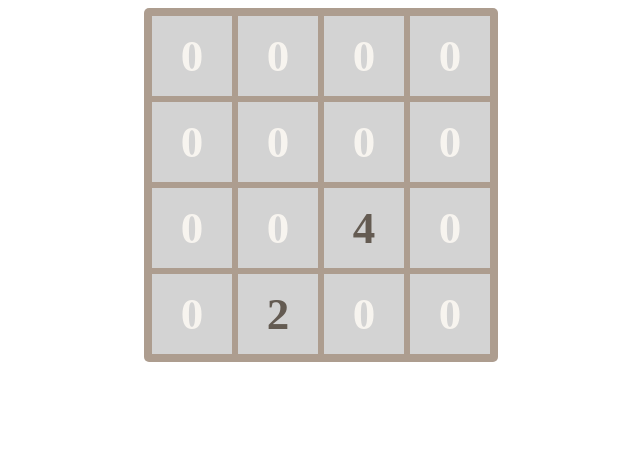
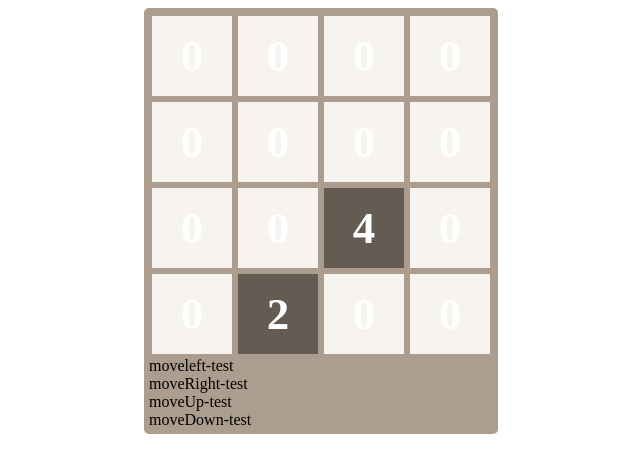
Before and after one commit to juicyorange/2048-Game, a React (Create React App) app: page / in a window 1280 px wide. Shown: the top 472 px of the page, without its empty margins (319-959 px from the left). Built offline with nearby package versions, Linux system fonts and the light colour scheme.

Commit message:
add : left,right,up,down move

```diff
--- a/src/App.tsx
+++ b/src/App.tsx
@@ -2,15 +2,7 @@ import React, { useEffect } from 'react';
 import styled from 'styled-components';
 import { useState } from 'react';
 import './App.css';
-import { findAllByPlaceholderText } from '@testing-library/dom';
-
-// 어떤 방향으로 밀때 배열의 가장 왼쪽 s, 그다음 f
-// [0 , 0 ,0 ,0]
-//  s   f
-// 1) number[s] == 0 number[f] == 0  -> f++
-// 2) number[s] != 0 number[f] == 0 => f++
-// 3) number[s] == 0 number[f] != 0 ->  number[s] = number[f] , s++ , f=s+1
-// 3) number[s] != 0 number[f] !=0 && number[s] == number[f] -> number[s] = number[s]+number[f], s++, f=s+1
+import { reverse } from 'dns';
 
 const Board = styled.div`
   background: #ad9d8f;
@@ -90,6 +82,283 @@ function App() {
     pushGrid[randomPush[0]][randomPush[1]] = pushNumber;
     return pushGrid;
   };
+
+  // 왼쪽으로 이동시키고, 값을 더한 Grid를 return. 내부에서 setGrid 사용하지 않는다.
+  const moveLeft = (inputGrid: number[][]) => {
+    let moveGrid: number[][] = [];
+
+    // 한쪽으로 몰아넣기
+    // 비어있는 것(0)이 있다면 row에 넣지 않고, 나머지는 넣는다.
+    // 이때 0의 개수를 count하고 나중에 그만큼 row에 push
+    for (let i = 0; i < inputGrid.length; i++) {
+      let row = [];
+      let empty_count = 0;
+      for (let j = 0; j < inputGrid[i].length; j++) {
+        let nowNumber = inputGrid[i][j];
+        if (nowNumber !== 0) {
+          row.push(nowNumber);
+        } else {
+          empty_count++;
+        }
+      }
+      // 0이 있던만큼 다시 0을 넣어준다.
+      for (let j = 0; j < empty_count; j++) {
+        row.push(0);
+      }
+      moveGrid.push(row);
+    }
+
+    // 같은 숫자가 있다면 결합하기
+    // [4,4,4,4], [4,2,2,0], [4,4,2,0], [4,2,4,4] 의 4가지 경우가 존재.
+    // 0의 경우는 신경쓰지 않아도 된다. 어차피 위에서 다 한쪽으로 몰아놔서 신경x
+    for (let i = 0; i < moveGrid.length; i++) {
+      // [4,4,4,4] 의 경우. 2개씩 짝을 이루어서 합쳐지는 것이 가능할때
+      if (
+        moveGrid[i][0] === moveGrid[i][1] &&
+        moveGrid[i][2] === moveGrid[i][3]
+      ) {
+        moveGrid[i][0] = moveGrid[i][0] * 2;
+        moveGrid[i][1] = moveGrid[i][2] * 2;
+        moveGrid[i][2] = 0;
+        moveGrid[i][3] = 0;
+      }
+      // [4,4,2,0] [4,4,0,0], [4,4,2,4] 의 경우
+      else if (moveGrid[i][0] === moveGrid[i][1]) {
+        moveGrid[i][0] = moveGrid[i][0] * 2;
+        moveGrid[i][1] = moveGrid[i][2];
+        moveGrid[i][2] = moveGrid[i][3];
+        moveGrid[i][3] = 0;
+      }
+      // [4,2,2,0], [4,2,2,4]
+      else if (moveGrid[i][1] === moveGrid[i][2]) {
+        moveGrid[i][1] = moveGrid[i][1] * 2;
+        moveGrid[i][2] = moveGrid[i][3];
+        moveGrid[i][3] = 0;
+      }
+      // [4,2,4,4] 의 경우
+      else if (moveGrid[i][2] === moveGrid[i][3]) {
+        moveGrid[i][2] = moveGrid[i][2] * 2;
+        moveGrid[i][3] = 0;
+      }
+    }
+
+    // test
+    setGrid(pushNumber(moveGrid));
+  };
+
+  const moveRight = (inputGrid: number[][]) => {
+    let moveGrid: number[][] = [];
+
+    // 한쪽으로 몰아넣기
+    // 비어있는 것(0)이 있다면 row에 넣지 않고, 나머지는 넣는다.
+    // 이때 0의 개수를 count하고 나중에 그만큼 row에 push
+    for (let i = 0; i < inputGrid.length; i++) {
+      let row = [];
+      let empty_count = 0;
+      for (let j = inputGrid[i].length - 1; j >= 0; j--) {
+        let nowNumber = inputGrid[i][j];
+        if (nowNumber !== 0) {
+          row.push(nowNumber);
+        } else {
+          empty_count++;
+        }
+      }
+      // 0이 있던만큼 다시 0을 넣어준다.
+      for (let j = 0; j < empty_count; j++) {
+        row.push(0);
+      }
+      let row_reversed = row.reverse();
+      moveGrid.push(row_reversed);
+    }
+
+    // 같은 숫자가 있다면 결합하기
+    // 3가지 경우가 존재
+    // [4,4,4,4], [0,2,4,4], [0,4,4,2], [4,4,2,4] 의 경우가 존재.
+    // 0의 경우는 신경쓰지 않아도 된다. 어차피 위에서 다 한쪽으로 몰아놔서 신경x
+    for (let i = 0; i < moveGrid.length; i++) {
+      // [4,4,4,4] 의 경우. 2개씩 짝을 이루어서 합쳐지는 것이 가능할때
+      if (
+        moveGrid[i][3] === moveGrid[i][2] &&
+        moveGrid[i][1] === moveGrid[i][0]
+      ) {
+        moveGrid[i][3] = moveGrid[i][3] * 2;
+        moveGrid[i][2] = moveGrid[i][1] * 2;
+        moveGrid[i][1] = 0;
+        moveGrid[i][0] = 0;
+      }
+      // [0,4,2,2], [0,0,2,2], [4,2,4,4] 의 경우
+      else if (moveGrid[i][3] === moveGrid[i][2]) {
+        moveGrid[i][3] = moveGrid[i][3] * 2;
+        moveGrid[i][2] = moveGrid[i][1];
+        moveGrid[i][1] = moveGrid[i][0];
+        moveGrid[i][0] = 0;
+      }
+      // [0,2,2,4], [4,2,2,4] 의 경우
+      else if (moveGrid[i][2] === moveGrid[i][1]) {
+        moveGrid[i][2] = moveGrid[i][2] * 2;
+        moveGrid[i][1] = moveGrid[i][0];
+        moveGrid[i][0] = 0;
+      }
+      // [4,4,2,4] 의 경우
+      else if (moveGrid[i][1] === moveGrid[i][0]) {
+        moveGrid[i][1] = moveGrid[i][1] * 2;
+        moveGrid[i][0] = 0;
+      }
+    }
+    // test
+    setGrid(pushNumber(moveGrid));
+  };
+
+  // 배열을 대각선으로 접는다.
+  const transpose = (matrix: number[][]) => {
+    for (let row = 0; row < matrix.length; row++) {
+      for (let column = 0; column < row; column++) {
+        let temp = matrix[row][column];
+        matrix[row][column] = matrix[column][row];
+        matrix[column][row] = temp;
+      }
+    }
+    return matrix;
+  };
+
+  // 배열 요소들 반대로
+  const reverse = (matrix: number[][]) => {
+    for (let i = 0; i < matrix.length; i++) {
+      matrix[i].reverse();
+    }
+    return matrix;
+  };
+
+  const moveUp = (inputGrid: number[][]) => {
+    let moveGrid: number[][] = [];
+
+    // 배열을 시계방향으로 회전시킨다.
+    inputGrid = reverse(transpose(inputGrid));
+    // 한쪽으로 몰아넣기
+    // 비어있는 것(0)이 있다면 row에 넣지 않고, 나머지는 넣는다.
+    // 이때 0의 개수를 count하고 나중에 그만큼 row에 push
+    for (let i = 0; i < inputGrid.length; i++) {
+      let row = [];
+      let empty_count = 0;
+      for (let j = inputGrid[i].length - 1; j >= 0; j--) {
+        let nowNumber = inputGrid[i][j];
+        if (nowNumber !== 0) {
+          row.push(nowNumber);
+        } else {
+          empty_count++;
+        }
+      }
+      // 0이 있던만큼 다시 0을 넣어준다.
+      for (let j = 0; j < empty_count; j++) {
+        row.push(0);
+      }
+      let row_reversed = row.reverse();
+      moveGrid.push(row_reversed);
+    }
+
+    // 같은 숫자가 있다면 결합하기
+    // 3가지 경우가 존재
+    // [4,4,4,4], [0,2,4,4], [0,4,4,2], [4,4,2,4] 의 경우가 존재.
+    // 0의 경우는 신경쓰지 않아도 된다. 어차피 위에서 다 한쪽으로 몰아놔서 신경x
+    for (let i = 0; i < moveGrid.length; i++) {
+      // [4,4,4,4] 의 경우. 2개씩 짝을 이루어서 합쳐지는 것이 가능할때
+      if (
+        moveGrid[i][3] === moveGrid[i][2] &&
+        moveGrid[i][1] === moveGrid[i][0]
+      ) {
+        moveGrid[i][3] = moveGrid[i][3] * 2;
+        moveGrid[i][2] = moveGrid[i][1] * 2;
+        moveGrid[i][1] = 0;
+        moveGrid[i][0] = 0;
+      }
+      // [0,4,2,2], [0,0,2,2], [4,2,4,4] 의 경우
+      else if (moveGrid[i][3] === moveGrid[i][2]) {
+        moveGrid[i][3] = moveGrid[i][3] * 2;
+        moveGrid[i][2] = moveGrid[i][1];
+        moveGrid[i][1] = moveGrid[i][0];
+        moveGrid[i][0] = 0;
+      }
+      // [0,2,2,4], [4,2,2,4] 의 경우
+      else if (moveGrid[i][2] === moveGrid[i][1]) {
+        moveGrid[i][2] = moveGrid[i][2] * 2;
+        moveGrid[i][1] = moveGrid[i][0];
+        moveGrid[i][0] = 0;
+      }
+      // [4,4,2,4] 의 경우
+      else if (moveGrid[i][1] === moveGrid[i][0]) {
+        moveGrid[i][1] = moveGrid[i][1] * 2;
+        moveGrid[i][0] = 0;
+      }
+    }
+    // test
+    moveGrid = transpose(reverse(moveGrid));
+    setGrid(pushNumber(moveGrid));
+  };
+
+  const moveDown = (inputGrid: number[][]) => {
+    let moveGrid: number[][] = [];
+
+    // 배열을 시계방향으로 회전시킨다.
+    inputGrid = reverse(transpose(inputGrid));
+    // 한쪽으로 몰아넣기
+    // 비어있는 것(0)이 있다면 row에 넣지 않고, 나머지는 넣는다.
+    // 이때 0의 개수를 count하고 나중에 그만큼 row에 push
+    for (let i = 0; i < inputGrid.length; i++) {
+      let row = [];
+      let empty_count = 0;
+      for (let j = 0; j < inputGrid[i].length; j++) {
+        let nowNumber = inputGrid[i][j];
+        if (nowNumber !== 0) {
+          row.push(nowNumber);
+        } else {
+          empty_count++;
+        }
+      }
+      // 0이 있던만큼 다시 0을 넣어준다.
+      for (let j = 0; j < empty_count; j++) {
+        row.push(0);
+      }
+      moveGrid.push(row);
+    }
+
+    // 같은 숫자가 있다면 결합하기
+    // [4,4,4,4], [4,2,2,0], [4,4,2,0], [4,2,4,4] 의 4가지 경우가 존재.
+    // 0의 경우는 신경쓰지 않아도 된다. 어차피 위에서 다 한쪽으로 몰아놔서 신경x
+    for (let i = 0; i < moveGrid.length; i++) {
+      // [4,4,4,4] 의 경우. 2개씩 짝을 이루어서 합쳐지는 것이 가능할때
+      if (
+        moveGrid[i][0] === moveGrid[i][1] &&
+        moveGrid[i][2] === moveGrid[i][3]
+      ) {
+        moveGrid[i][0] = moveGrid[i][0] * 2;
+        moveGrid[i][1] = moveGrid[i][2] * 2;
+        moveGrid[i][2] = 0;
+        moveGrid[i][3] = 0;
+      }
+      // [4,4,2,0] [4,4,0,0], [4,4,2,4] 의 경우
+      else if (moveGrid[i][0] === moveGrid[i][1]) {
+        moveGrid[i][0] = moveGrid[i][0] * 2;
+        moveGrid[i][1] = moveGrid[i][2];
+        moveGrid[i][2] = moveGrid[i][3];
+        moveGrid[i][3] = 0;
+      }
+      // [4,2,2,0], [4,2,2,4]
+      else if (moveGrid[i][1] === moveGrid[i][2]) {
+        moveGrid[i][1] = moveGrid[i][1] * 2;
+        moveGrid[i][2] = moveGrid[i][3];
+        moveGrid[i][3] = 0;
+      }
+      // [4,2,4,4] 의 경우
+      else if (moveGrid[i][2] === moveGrid[i][3]) {
+        moveGrid[i][2] = moveGrid[i][2] * 2;
+        moveGrid[i][3] = 0;
+      }
+    }
+    // test
+    moveGrid = transpose(reverse(moveGrid));
+    setGrid(pushNumber(moveGrid));
+  };
+
   return (
     <Board>
       {grid.map((row, rowIndex) => (
@@ -98,7 +367,7 @@ function App() {
             <Block
               key={`itemIndex-${itemIndex}`}
               style={{
-                color: item === 2 || item === 4 ? '#645B52' : '#F7F4EF',
+                background: item === 2 || item === 4 ? `#645B52` : `#F7F4EF`,
               }}
             >
               {item}
@@ -106,6 +375,10 @@ function App() {
           ))}
         </div>
       ))}
+      <div onClick={() => moveLeft(grid)}>moveleft-test</div>
+      <div onClick={() => moveRight(grid)}>moveRight-test</div>
+      <div onClick={() => moveUp(grid)}>moveUp-test</div>
+      <div onClick={() => moveDown(grid)}>moveDown-test</div>
     </Board>
   );
 }
```
